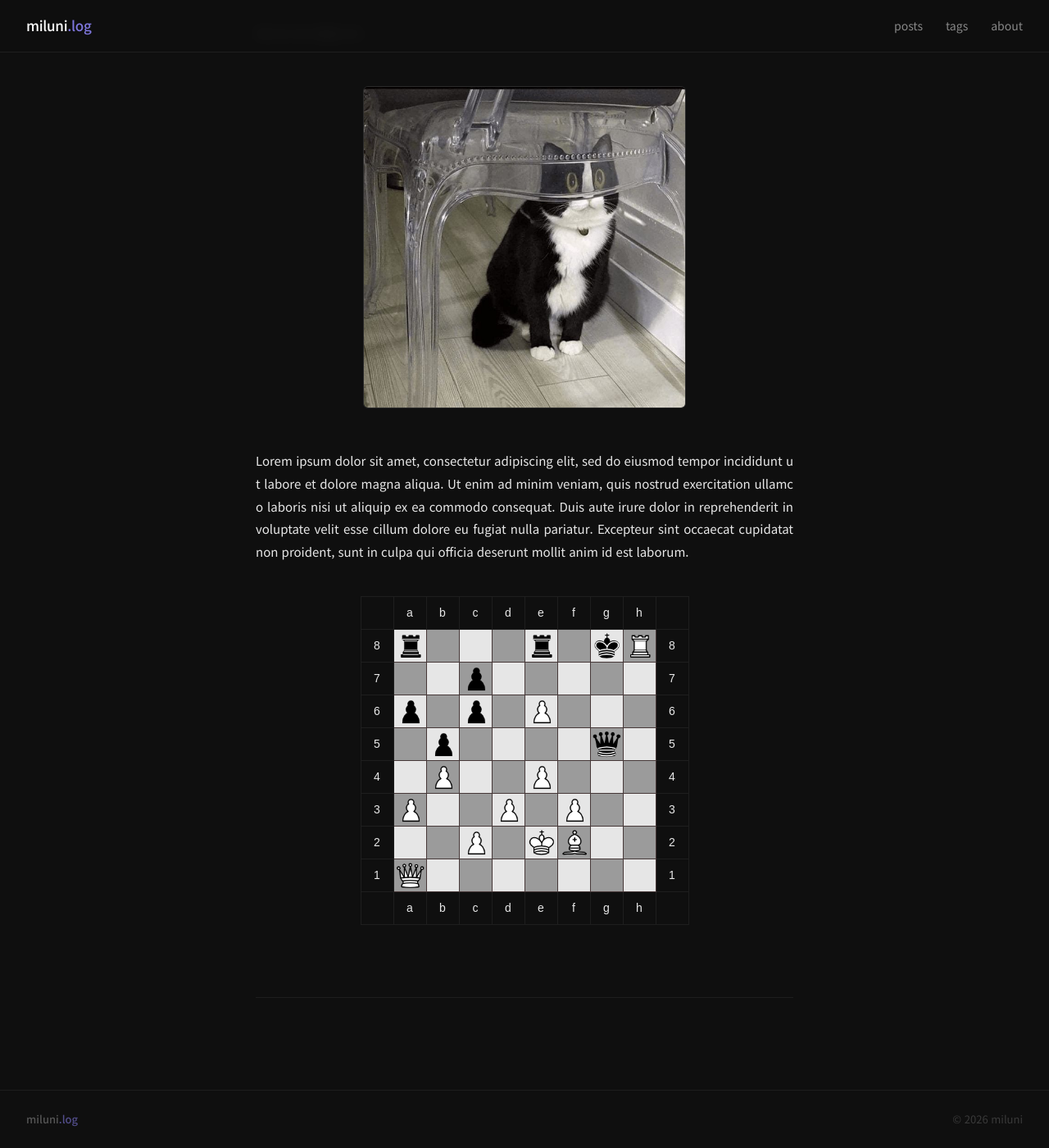
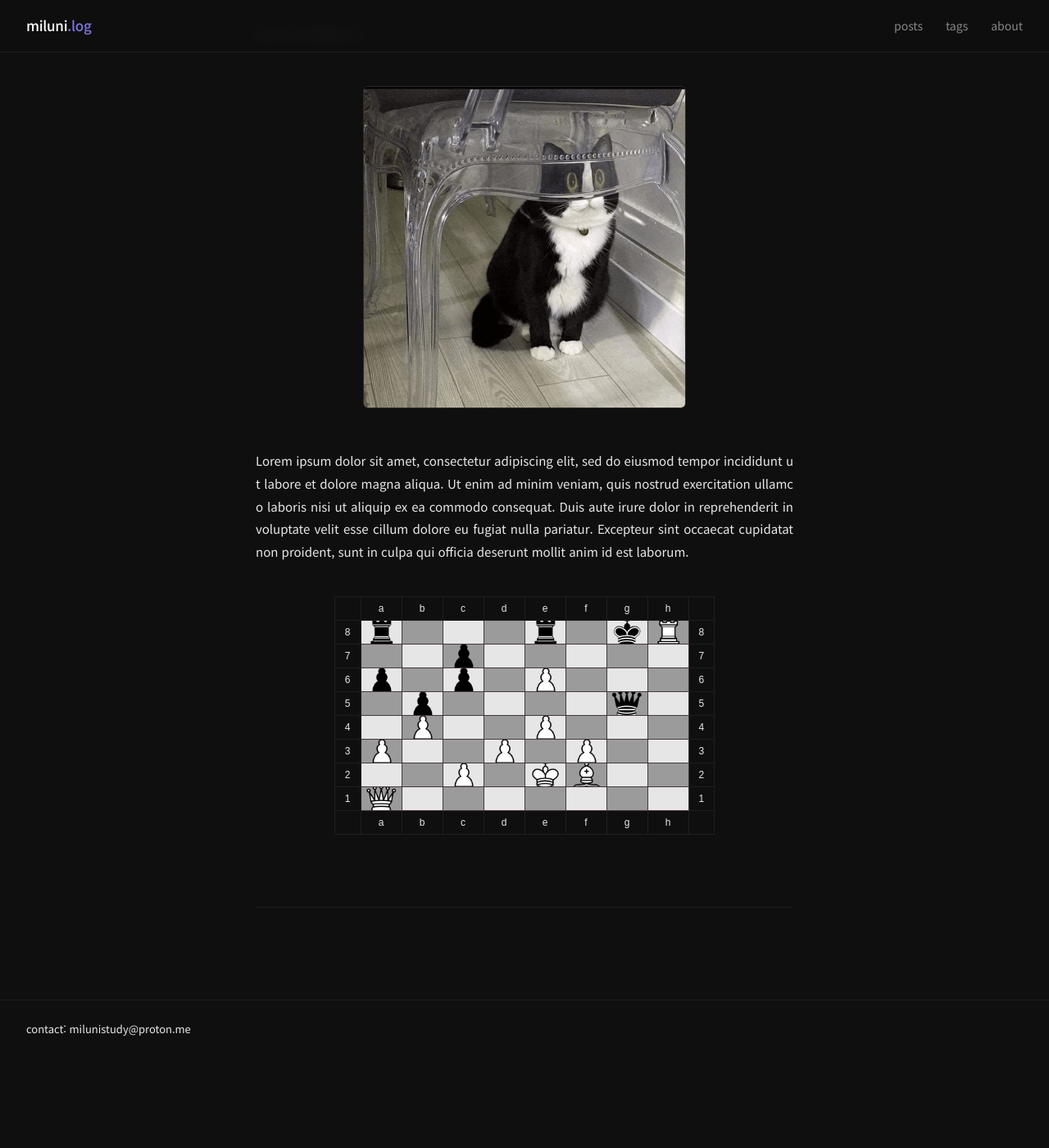
Before and after one commit to milun-i/milun-i.github.io, a Jekyll site: the page built from _posts/2026-03-30-test.md, in a window 1280 px wide and 1400 px high, scrolled down 943 px. Shown: the whole window at 82% size. Built offline with Jekyll 4.4.1, drawn with Linux system fonts in a browser that asks for light colours; after the commit the page ends 2233 px from its top, so only the background shows below that.

Commit message:
일부 요소 수정

```diff
--- a/_includes/footer.html
+++ b/_includes/footer.html
@@ -1,4 +1,5 @@
 <footer class="site-footer">
-  <span class="footer-logo">miluni<span>.log</span></span>
-  <span class="footer-copy">© {{ 'now' | date: "%Y" }} miluni</span>
+  <div class="site-footer__inner">
+    <p class="site-footer__contact">contact: milunistudy@proton.me</p>
+  </div>
 </footer>
--- a/_layouts/post.html
+++ b/_layouts/post.html
@@ -2,15 +2,22 @@
 layout: default
 ---
 
+<script src="https://polyfill.io/v3/polyfill.min.js?features=es6"></script>
+<script id="MathJax-script" async src="https://cdn.jsdelivr.net/npm/mathjax@3/es5/tex-mml-chtml.js"></script>
+
 <article class="post-article">
-  <div class="post-article__hero">
+
+  <header class="post-article__hero">
     <div class="post-article__meta">
       <span class="post-article__cat">
-        {% for cat in page.categories %}{{ cat }}{% unless forloop.last %} · {% endunless %}{% endfor %}
+        {% assign cats = page.categories %}
+        {% for cat in cats %}{{ cat }}{% unless forloop.last %} · {% endunless %}{% endfor %}
       </span>
       <span class="post-article__date">{{ page.date | date: "%Y.%m.%d" }}</span>
     </div>
+
     <h1 class="post-article__title">{{ page.title }}</h1>
+
     {% if page.tags.size > 0 %}
     <div class="post-article__tags">
       {% for tag in page.tags %}
@@ -18,14 +25,16 @@ layout: default
       {% endfor %}
     </div>
     {% endif %}
-    {% if page.cover_image and page.cover_image != "" %}
+
+    {% if page.cover_image != "" and page.cover_image %}
     <div class="post-article__cover">
       <img src="{{ page.cover_image | relative_url }}" alt="{{ page.title }}">
     </div>
     {% endif %}
-  </div>
+  </header>
 
   <div class="post-article__body">
+
     <div class="post-article__toc-wrap">
       <details class="toc" open>
         <summary class="toc__label">목차</summary>
@@ -36,6 +45,7 @@ layout: default
     <div class="post-article__content" id="post-content">
       {{ content }}
     </div>
+
   </div>
 
   <nav class="post-nav">
--- a/assets/css/chess.css
+++ b/assets/css/chess.css
@@ -1,57 +1,39 @@
-.post-article__content table.chess {
-    margin: 40px auto !important;
-    border-collapse: collapse;
-    width: auto !important;
+/* ===== CHESS BOARD (외부 플러그인) ===== */
+
+/* Base table */
+table.chess {
+  border-spacing: 0;
+  margin: 0 auto;
 }
 
-.post-article__content table.chess tr td {
-    padding: 0 !important;
-    width: 40px !important;
-    height: 40px !important;
-    background-size: contain;
-    background-repeat: no-repeat;
-    background-position: center;
-}
-
-table.chess {
-  border-spacing: 0px;
-  margin-left: auto;
-  margin-right: auto; }
-
+/* Cell types: coordinate labels */
 table.chess tr td.letter,
 table.chess tr td.number,
 table.chess tr td.corner {
   font-family: Arial, Helvetica, sans-serif;
-  text-align: center; }
+  text-align: center;
+}
+table.chess tr td.corner { width: 20px; height: 20px; }
 
-table.chess tr td.corner {
-  width: 20px;
-  height: 20px; }
-
+/* Cell types: board squares */
 table.chess tr td.light,
 table.chess tr td.dark {
   border: 1px solid #463838;
-  width: 40px;
-  height: 40px;
-  min-width: 40px;
-  min-height: 40px;
-  text-align: center; }
-
+  width: 40px; height: 40px;
+  min-width: 40px; min-height: 40px;
+  text-align: center;
+}
 @media only screen and (max-width: 800px) {
   table.chess tr td.light,
   table.chess tr td.dark {
-    border: 1px solid #463838;
-    width: 30px;
-    height: 30px;
-    min-width: 30px;
-    min-height: 30px;
-    text-align: center; } }
-table.chess tr td.light {
-  background-color: #E6E6E6; }
+    width: 30px; height: 30px;
+    min-width: 30px; min-height: 30px;
+  }
+}
+table.chess tr td.light { background-color: #E6E6E6; }
+table.chess tr td.dark  { background-color: #9b9b9b; }
 
-table.chess tr td.dark {
-  background-color: #9b9b9b; }
-
+/* Piece / marker images */
 table.chess tr td.white-king,
 table.chess tr td.white-queen,
 table.chess tr td.white-rook,
@@ -67,46 +49,55 @@ table.chess tr td.black-knight,
 table.chess tr td.black-pawn,
 table.chess tr td.black-marker {
   background-repeat: no-repeat;
-  background-size: contain; }
+  background-size: contain;
+}
+table.chess tr td.white-king   { background-image: url("/assets/img/chess/white_king.png");   }
+table.chess tr td.white-queen  { background-image: url("/assets/img/chess/white_queen.png");  }
+table.chess tr td.white-rook   { background-image: url("/assets/img/chess/white_rook.png");   }
+table.chess tr td.white-bishop { background-image: url("/assets/img/chess/white_bishop.png"); }
+table.chess tr td.white-knight { background-image: url("/assets/img/chess/white_knight.png"); }
+table.chess tr td.white-pawn   { background-image: url("/assets/img/chess/white_pawn.png");   }
+table.chess tr td.white-marker { background-image: url("/assets/img/chess/white_marker.png"); }
+table.chess tr td.black-king   { background-image: url("/assets/img/chess/black_king.png");   }
+table.chess tr td.black-queen  { background-image: url("/assets/img/chess/black_queen.png");  }
+table.chess tr td.black-rook   { background-image: url("/assets/img/chess/black_rook.png");   }
+table.chess tr td.black-bishop { background-image: url("/assets/img/chess/black_bishop.png"); }
+table.chess tr td.black-knight { background-image: url("/assets/img/chess/black_knight.png"); }
+table.chess tr td.black-pawn   { background-image: url("/assets/img/chess/black_pawn.png");   }
+table.chess tr td.black-marker { background-image: url("/assets/img/chess/black_marker.png"); }
 
-table.chess tr td.white-king {
-  background-image: url("/assets/img/chess/white_king.png"); }
+/* ===== POST 컨텍스트 오버라이드 ===== */
 
-table.chess tr td.white-queen {
-  background-image: url("/assets/img/chess/white_queen.png"); }
+/* 체스판 테이블 */
+.post-article__content table.chess {
+  table-layout: fixed !important;
+  width: auto !important;
+  max-width: 100% !important;
+  border-spacing: 0 !important;
+  margin: 40px auto !important;
+}
 
-table.chess tr td.white-rook {
-  background-image: url("/assets/img/chess/white_rook.png"); }
+/* 보드 칸: 1:1 비율 + 반응형 너비 */
+.post-article__content table.chess tr td.light,
+.post-article__content table.chess tr td.dark {
+  aspect-ratio: 1 / 1 !important;
+  width: 10vw !important;
+  min-width: 30px !important;
+  max-width: 50px !important;
+  height: auto !important;
+  padding: 0 !important;
+  line-height: 0 !important;
+  font-size: 0 !important;
+  background-size: 85% !important;
+  background-repeat: no-repeat !important;
+  background-position: center !important;
+}
 
-table.chess tr td.white-bishop {
-  background-image: url("/assets/img/chess/white_bishop.png"); }
-
-table.chess tr td.white-knight {
-  background-image: url("/assets/img/chess/white_knight.png"); }
-
-table.chess tr td.white-pawn {
-  background-image: url("/assets/img/chess/white_pawn.png"); }
-
-table.chess tr td.white-marker {
-  background-image: url("/assets/img/chess/white_marker.png"); }
-
-table.chess tr td.black-king {
-  background-image: url("/assets/img/chess/black_king.png"); }
-
-table.chess tr td.black-queen {
-  background-image: url("/assets/img/chess/black_queen.png"); }
-
-table.chess tr td.black-rook {
-  background-image: url("/assets/img/chess/black_rook.png"); }
-
-table.chess tr td.black-bishop {
-  background-image: url("/assets/img/chess/black_bishop.png"); }
-
-table.chess tr td.black-knight {
-  background-image: url("/assets/img/chess/black_knight.png"); }
-
-table.chess tr td.black-pawn {
-  background-image: url("/assets/img/chess/black_pawn.png"); }
-
-table.chess tr td.black-marker {
-  background-image: url("/assets/img/chess/black_marker.png"); }
+/* 좌표 칸 */
+.post-article__content table.chess tr td.letter,
+.post-article__content table.chess tr td.number {
+  width: auto !important;
+  height: auto !important;
+  font-size: 12px !important;
+  line-height: 1 !important;
+}
--- a/assets/css/main.css
+++ b/assets/css/main.css
@@ -2,23 +2,28 @@
 *, *::before, *::after { box-sizing: border-box; margin: 0; padding: 0; }
 
 :root {
+  /* Background */
   --bg:        #0f0f0f;
   --bg-card:   #111111;
   --bg-hover:  #161616;
   --bg-subtle: #1a1a1a;
+
+  /* Border */
   --border:    #1e1e1e;
   --border-md: #2a2a2a;
 
-  --text-1:    #e8e8e8;
-  --text-2:    #888888;
-  --text-3:    #555555;
-  --text-4:    #3a3a3a;
+  /* Text */
+  --text-1: #e8e8e8;
+  --text-2: #888888;
+  --text-3: #555555;
+  --text-4: #3a3a3a;
 
-  --accent:       #7F77DD;
-  --accent-bg:    #18162a;
-  --accent-border:#2e2a4a;
+  /* Accent */
+  --accent:        #7F77DD;
+  --accent-bg:     #18162a;
+  --accent-border: #2e2a4a;
 
-  /* category color map */
+  /* Category colors */
   --c-purple: #7F77DD; --c-purple-bg: #18162a; --c-purple-border: #2e2a4a;
   --c-amber:  #BA7517; --c-amber-bg:  #1c1710; --c-amber-border:  #2e2618;
   --c-green:  #639922; --c-green-bg:  #121a10; --c-green-border:  #1e2e1a;
@@ -27,11 +32,13 @@
   --c-pink:   #D4537E; --c-pink-bg:   #1e1018; --c-pink-border:   #2e1a24;
   --c-blue:   #378ADD; --c-blue-bg:   #101620; --c-blue-border:   #1a2430;
 
+  /* Typography */
   --font-sans: 'Noto Sans KR', sans-serif;
   --font-mono: 'JetBrains Mono', monospace;
 
-  --nav-h: 64px;
-  --max-w: 860px;
+  /* Layout */
+  --nav-h:      64px;
+  --max-w:      860px;
   --max-w-post: 720px;
 }
 
@@ -56,7 +63,7 @@ img { max-width: 100%; display: block; }
   justify-content: space-between;
   padding: 0 32px;
   height: var(--nav-h);
-  background: rgba(15,15,15,0.92);
+  background: rgba(15, 15, 15, 0.92);
   backdrop-filter: blur(8px);
   -webkit-backdrop-filter: blur(8px);
   border-bottom: 0.5px solid var(--border);
@@ -65,9 +72,10 @@ img { max-width: 100%; display: block; }
 .nav-logo span { color: var(--accent); }
 .nav-links { display: flex; gap: 28px; }
 .nav-links a { font-size: 14px; color: var(--text-2); transition: color 0.15s; }
-.nav-links a:hover, .nav-links a.active { color: var(--text-1); }
+.nav-links a:hover,
+.nav-links a.active { color: var(--text-1); }
 
-/* ===== HERO (홈) ===== */
+/* ===== HERO ===== */
 .hero {
   padding: 44px 32px 28px;
   border-bottom: 0.5px solid var(--border);
@@ -77,7 +85,7 @@ img { max-width: 100%; display: block; }
 .hero__title { font-size: 26px; font-weight: 500; color: #fff; margin-bottom: 6px; letter-spacing: -0.5px; }
 .hero__sub { font-size: 14px; color: var(--text-3); }
 
-/* ===== FEED (홈 글 목록) ===== */
+/* ===== FEED ===== */
 .feed {
   max-width: var(--max-w);
   margin: 0 auto;
@@ -120,13 +128,21 @@ img { max-width: 100%; display: block; }
 
 .post-card__left { display: flex; flex-direction: column; gap: 6px; min-width: 0; }
 .post-card__meta { display: flex; align-items: center; gap: 10px; flex-wrap: wrap; }
-.post-card__cat { font-size: 11px; font-weight: 500; }
+.post-card__cat  { font-size: 11px; font-weight: 500; }
 .post-card__date { font-size: 11px; color: var(--text-4); }
-.post-card__title { font-size: 15px; font-weight: 500; color: var(--text-1); line-height: 1.45; }
-.post-card__excerpt { font-size: 13px; color: var(--text-3); line-height: 1.6; display: -webkit-box; -webkit-line-clamp: 2; -webkit-box-orient: vertical; overflow: hidden; }
+.post-card__title   { font-size: 15px; font-weight: 500; color: var(--text-1); line-height: 1.45; }
+.post-card__excerpt {
+  font-size: 13px;
+  color: var(--text-3);
+  line-height: 1.6;
+  display: -webkit-box;
+  -webkit-line-clamp: 2;
+  -webkit-box-orient: vertical;
+  overflow: hidden;
+}
 .post-card__tags { display: flex; gap: 5px; flex-wrap: wrap; margin-top: 2px; }
 
-/* category accent colors on cards */
+/* Category accent colors */
 .post-card--purple .post-card__cat { color: var(--c-purple); }
 .post-card--amber  .post-card__cat { color: var(--c-amber);  }
 .post-card--green  .post-card__cat { color: var(--c-green);  }
@@ -135,7 +151,7 @@ img { max-width: 100%; display: block; }
 .post-card--pink   .post-card__cat { color: var(--c-pink);   }
 .post-card--blue   .post-card__cat { color: var(--c-blue);   }
 
-/* thumbnail */
+/* Thumbnail */
 .post-card__right { display: flex; align-items: flex-start; }
 .post-card__img {
   width: 112px;
@@ -160,8 +176,8 @@ img { max-width: 100%; display: block; }
     135deg,
     transparent,
     transparent 18px,
-    rgba(255,255,255,0.015) 18px,
-    rgba(255,255,255,0.015) 19px
+    rgba(255, 255, 255, 0.015) 18px,
+    rgba(255, 255, 255, 0.015) 19px
   );
 }
 .post-card__thumb--purple { background: var(--c-purple-bg); border-color: var(--c-purple-border); }
@@ -172,7 +188,7 @@ img { max-width: 100%; display: block; }
 .post-card__thumb--pink   { background: var(--c-pink-bg);   border-color: var(--c-pink-border);   }
 .post-card__thumb--blue   { background: var(--c-blue-bg);   border-color: var(--c-blue-border);   }
 
-/* ===== TAG (공통) ===== */
+/* ===== TAG ===== */
 .tag {
   font-size: 11px;
   color: var(--accent);
@@ -231,10 +247,11 @@ img { max-width: 100%; display: block; }
   padding: 5px 6px;
   border-radius: 4px;
   cursor: pointer;
+  text-align: left;
   transition: background 0.1s, color 0.1s;
-  text-align: left;
 }
-.sidebar__cat-btn:hover, .sidebar__cat-btn.active { background: var(--bg-subtle); color: var(--text-1); }
+.sidebar__cat-btn:hover,
+.sidebar__cat-btn.active { background: var(--bg-subtle); color: var(--text-1); }
 .sidebar__cat-count { font-size: 11px; color: var(--text-4); }
 .sidebar__subcat-list { flex-direction: column; padding-left: 10px; margin-top: 2px; }
 .sidebar__subcat-btn {
@@ -249,7 +266,8 @@ img { max-width: 100%; display: block; }
   text-align: left;
   transition: color 0.1s;
 }
-.sidebar__subcat-btn:hover, .sidebar__subcat-btn.active { color: var(--accent); }
+.sidebar__subcat-btn:hover,
+.sidebar__subcat-btn.active { color: var(--accent); }
 
 .sidebar__tags { display: flex; flex-wrap: wrap; gap: 5px; }
 .sidebar__tag {
@@ -268,11 +286,22 @@ img { max-width: 100%; display: block; }
   margin: 0 auto;
   padding: 0 32px 80px;
 }
-.post-article__hero { padding: 44px 0 32px; border-bottom: 0.5px solid var(--border); margin-bottom: 36px; }
+.post-article__hero {
+  padding: 44px 0 32px;
+  border-bottom: 0.5px solid var(--border);
+  margin-bottom: 36px;
+}
 .post-article__meta { display: flex; align-items: center; gap: 10px; margin-bottom: 14px; }
-.post-article__cat { font-size: 12px; color: var(--accent); font-weight: 500; }
+.post-article__cat  { font-size: 12px; color: var(--accent); font-weight: 500; }
 .post-article__date { font-size: 12px; color: var(--text-4); }
-.post-article__title { font-size: 28px; font-weight: 500; color: #fff; line-height: 1.35; letter-spacing: -0.5px; margin-bottom: 16px; }
+.post-article__title {
+  font-size: 28px;
+  font-weight: 500;
+  color: #fff;
+  line-height: 1.35;
+  letter-spacing: -0.5px;
+  margin-bottom: 16px;
+}
 .post-article__tags { display: flex; flex-wrap: wrap; gap: 6px; margin-bottom: 24px; }
 .post-article__cover { margin-top: 24px; border-radius: 8px; overflow: hidden; border: 0.5px solid var(--border-md); }
 .post-article__cover img { width: 100%; }
@@ -308,11 +337,11 @@ img { max-width: 100%; display: block; }
 .post-article__content h2 { font-size: 20px; border-bottom: 0.5px solid var(--border); padding-bottom: 8px; }
 .post-article__content h3 { font-size: 17px; }
 .post-article__content h4 { font-size: 15px; }
-.post-article__content p { color: var(--text-1); font-size: 15px; line-height: 1.85; margin-bottom: 1.2em; }
-.post-article__content a { color: var(--accent); border-bottom: 0.5px solid var(--accent-border); transition: opacity 0.1s; }
+.post-article__content p  { font-size: 15px; line-height: 1.85; margin-bottom: 1.2em; }
+.post-article__content a  { color: var(--accent); border-bottom: 0.5px solid var(--accent-border); transition: opacity 0.1s; }
 .post-article__content a:hover { opacity: 0.75; }
 .post-article__content ul,
-.post-article__content ol { padding-left: 1.5em; margin-bottom: 1.2em; color: var(--text-1); font-size: 15px; }
+.post-article__content ol { padding-left: 1.5em; margin-bottom: 1.2em; font-size: 15px; }
 .post-article__content li { margin-bottom: 0.4em; line-height: 1.75; }
 .post-article__content blockquote {
   border-left: 2px solid var(--accent);
@@ -324,7 +353,7 @@ img { max-width: 100%; display: block; }
 .post-article__content hr { border: none; border-top: 0.5px solid var(--border); margin: 2em 0; }
 .post-article__content table { width: 100%; border-collapse: collapse; font-size: 14px; margin-bottom: 1.5em; }
 .post-article__content th { background: var(--bg-subtle); color: var(--text-2); font-weight: 500; padding: 8px 12px; border: 0.5px solid var(--border-md); text-align: left; }
-.post-article__content td { padding: 8px 12px; border: 0.5px solid var(--border); color: var(--text-1); }
+.post-article__content td { padding: 8px 12px; border: 0.5px solid var(--border); }
 .post-article__content img { border-radius: 6px; margin: 1.5em 0; border: 0.5px solid var(--border-md); }
 
 /* Code */
@@ -354,14 +383,22 @@ pre code {
   line-height: 1.7;
 }
 
-/* Rouge syntax highlight (dark) */
-.highlight .c, .highlight .cm, .highlight .c1 { color: #5c6370; }
-.highlight .k, .highlight .kd, .highlight .kn { color: #c678dd; }
-.highlight .s, .highlight .s1, .highlight .s2 { color: #98c379; }
-.highlight .n, .highlight .na { color: #e06c75; }
+/* Rouge syntax highlight */
+.highlight .c,
+.highlight .cm,
+.highlight .c1 { color: #5c6370; }
+.highlight .k,
+.highlight .kd,
+.highlight .kn { color: #c678dd; }
+.highlight .s,
+.highlight .s1,
+.highlight .s2 { color: #98c379; }
+.highlight .n,
+.highlight .na { color: #e06c75; }
 .highlight .nf { color: #61afef; }
-.highlight .mi, .highlight .mf { color: #d19a66; }
-.highlight .o { color: #56b6c2; }
+.highlight .mi,
+.highlight .mf { color: #d19a66; }
+.highlight .o  { color: #56b6c2; }
 
 /* ===== POST NAV ===== */
 .post-nav {
@@ -400,12 +437,27 @@ pre code {
 .footer-logo span { color: var(--accent); opacity: 0.6; }
 .footer-copy { color: var(--text-4); }
 
+/* ===== MathJax ===== */
+.post-article__content mjx-container {
+  font-size: 1.1em;
+  margin: 10px 0;
+}
+
+/* ===== POST CONTENT ===== */
+#post-content {
+  text-align: justify;
+  text-justify: inter-word;
+  word-break: break-all;
+}
+
 /* ===== RESPONSIVE ===== */
 @media (max-width: 700px) {
   .site-nav { padding: 0 20px; }
-  .hero, .feed { padding-left: 20px; padding-right: 20px; }
+  .hero,
+  .feed { padding-left: 20px; padding-right: 20px; }
   .post-card { grid-template-columns: minmax(0, 1fr) 80px; gap: 12px; padding: 16px 14px; }
-  .post-card__thumb, .post-card__img { width: 80px; }
+  .post-card__thumb,
+  .post-card__img { width: 80px; }
   .posts-page__body { grid-template-columns: 1fr; }
   .posts-page__sidebar { position: static; height: auto; border-right: none; border-bottom: 0.5px solid var(--border); padding: 20px; }
   .posts-page__list { padding: 16px 20px 48px; }
@@ -414,9 +466,3 @@ pre code {
   .post-nav { grid-template-columns: 1fr; }
   .site-footer { padding: 16px 20px; }
 }
-
-#post-content {
-    text-align: justify;
-    text-justify: inter-word;
-    word-break: break-all;
-}
```
Also changed, not shown: other parts of _layouts/post.html (+4 -4 lines).
